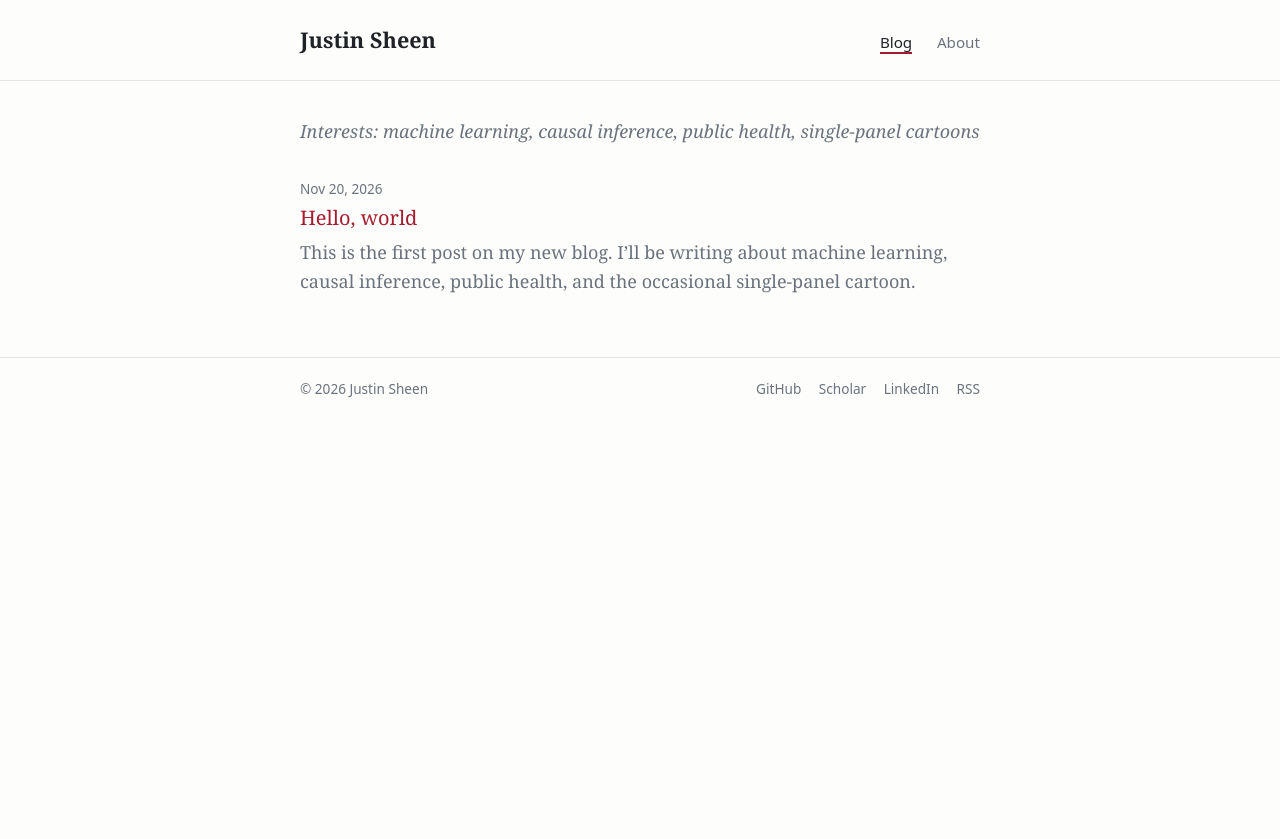
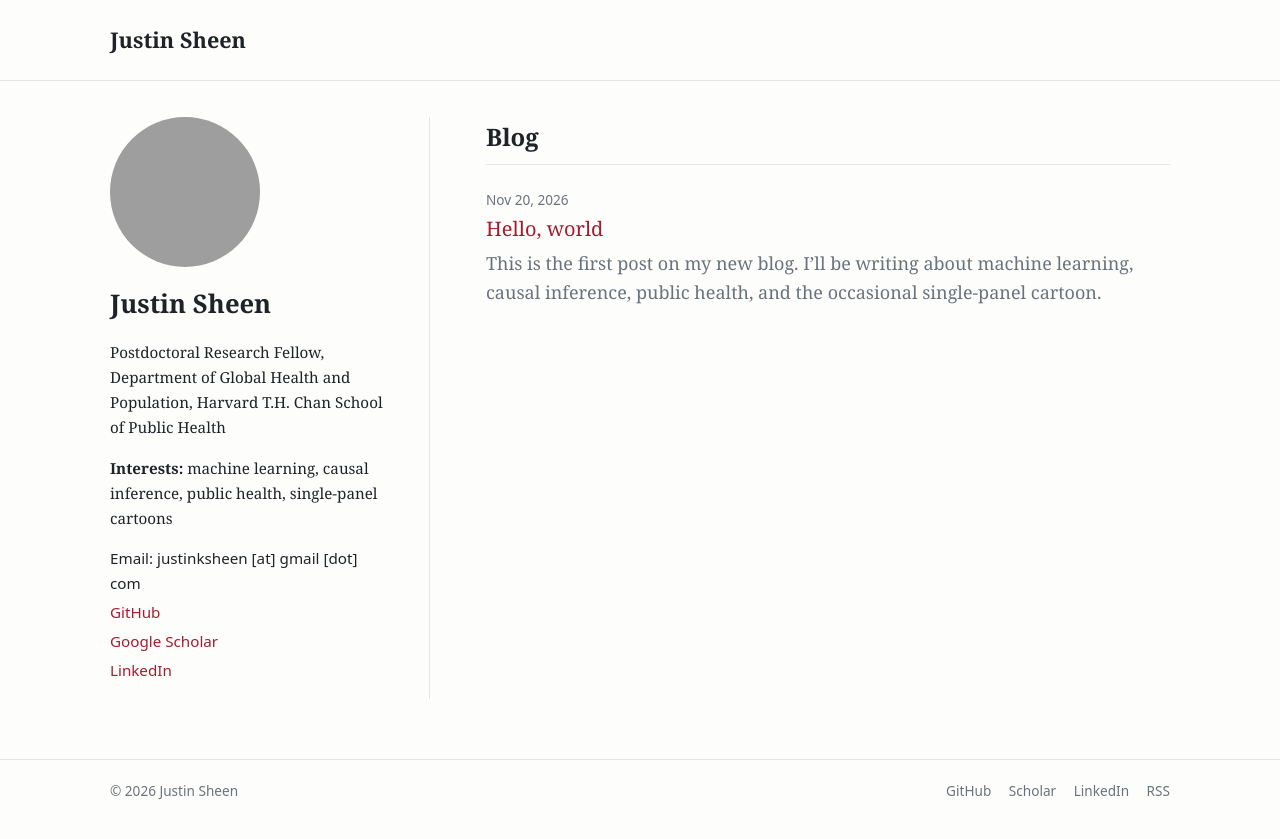
Before and after one commit to jsheen/jsheen.github.io, a Jekyll site: the page built from index.html, in a window 1280 px wide. Shown: the top 839 px of the page. Built offline with Jekyll 4.4.1, drawn with Linux system fonts in a browser that asks for light colours; grey boxes are pictures that could not be loaded.

Commit message:
Put About and Blog side by side on the home page
Move About content into _includes/about.html, render it as the left
panel of the home page with the post list on the right, and drop the
header nav. /about/ still works as a standalone page.

Co-Authored-By: Claude Opus 5.5 <noreply@anthropic.com>

```diff
--- /dev/null
+++ b/_includes/about.html
@@ -0,0 +1,14 @@
+<div class="about">
+  <img class="avatar" src="https://github.com/{{ site.github_username }}.png" alt="Photo of {{ site.author }}">
+  <div>
+    <h1>{{ site.author }}</h1>
+    <p>Postdoctoral Research Fellow, Department of Global Health and Population, Harvard T.H. Chan School of Public Health</p>
+    <p><strong>Interests:</strong> machine learning, causal inference, public health, single-panel cartoons</p>
+    <ul class="contact">
+      <li>Email: {{ site.email_display }}</li>
+      <li><a href="https://github.com/{{ site.github_username }}">GitHub</a></li>
+      <li><a href="{{ site.scholar_url }}">Google Scholar</a></li>
+      <li><a href="{{ site.linkedin_url }}">LinkedIn</a></li>
+    </ul>
+  </div>
+</div>
--- a/_layouts/default.html
+++ b/_layouts/default.html
@@ -11,14 +11,10 @@
   <script defer src="https://cdn.jsdelivr.net/npm/mathjax@3/es5/tex-mml-chtml.js"></script>
   {% endif %}
 </head>
-<body>
+<body{% if page.wide %} class="wide"{% endif %}>
   <header class="site-header">
     <div class="wrap">
       <a class="site-title" href="{{ '/' | relative_url }}">{{ site.title }}</a>
-      <nav>
-        <a href="{{ '/' | relative_url }}" {% if page.url == '/' or page.layout == 'post' %}class="active"{% endif %}>Blog</a>
-        <a href="{{ '/about/' | relative_url }}" {% if page.url == '/about/' %}class="active"{% endif %}>About</a>
-      </nav>
     </div>
   </header>
 
--- a/assets/css/style.css
+++ b/assets/css/style.css
@@ -45,6 +45,21 @@ blockquote { border-left: 3px solid var(--rule); margin-left: 0; padding-left: 1
 .contact { list-style: none; padding: 0; font-family: system-ui, sans-serif; font-size: 0.95rem; }
 .contact li { margin-bottom: 4px; }
 
+/* Home: About (left) + Blog (right) */
+body.wide .wrap { max-width: 1100px; }
+.home { display: grid; grid-template-columns: minmax(240px, 320px) 1fr; gap: 56px; align-items: start; }
+.panel-about { position: sticky; top: 24px; padding-right: 40px; border-right: 1px solid var(--rule); }
+.panel-about .about { flex-direction: column; gap: 16px; }
+.panel-about .avatar { width: 150px; height: 150px; }
+.panel-about h1 { font-size: 1.6rem; margin-bottom: 8px; }
+.panel-about p { font-size: 0.95rem; }
+.panel-title { margin-top: 0; font-size: 1.5rem; border-bottom: 1px solid var(--rule); padding-bottom: 8px; }
+.panel-blog .post-list { margin-top: 24px; }
+@media (max-width: 760px) {
+  .home { grid-template-columns: 1fr; gap: 32px; }
+  .panel-about { position: static; padding-right: 0; border-right: 0; border-bottom: 1px solid var(--rule); padding-bottom: 24px; }
+}
+
 .site-footer { border-top: 1px solid var(--rule); margin-top: 60px; padding: 20px 0; color: var(--muted); font-family: system-ui, sans-serif; font-size: 0.85rem; }
 .site-footer .wrap { display: flex; justify-content: space-between; flex-wrap: wrap; gap: 10px; }
 .site-footer .links a { margin-left: 14px; color: var(--muted); }
--- a/index.html
+++ b/index.html
@@ -1,9 +1,15 @@
 ---
 layout: default
 title: Blog
+wide: true
 ---
-<p class="tagline">{{ site.description }}</p>
+<div class="home">
+  <aside class="panel panel-about">
+    {% include about.html %}
+  </aside>
 
+  <section class="panel panel-blog">
+    <h2 class="panel-title">Blog</h2>
     <ul class="post-list">
       {% for post in site.posts %}
       <li>
@@ -13,3 +19,5 @@ title: Blog
       </li>
       {% endfor %}
     </ul>
+  </section>
+</div>
```
Also changed, not shown: about.md (+1 -14 lines), README.md. Lines whose indentation alone changed are shown as unchanged.
